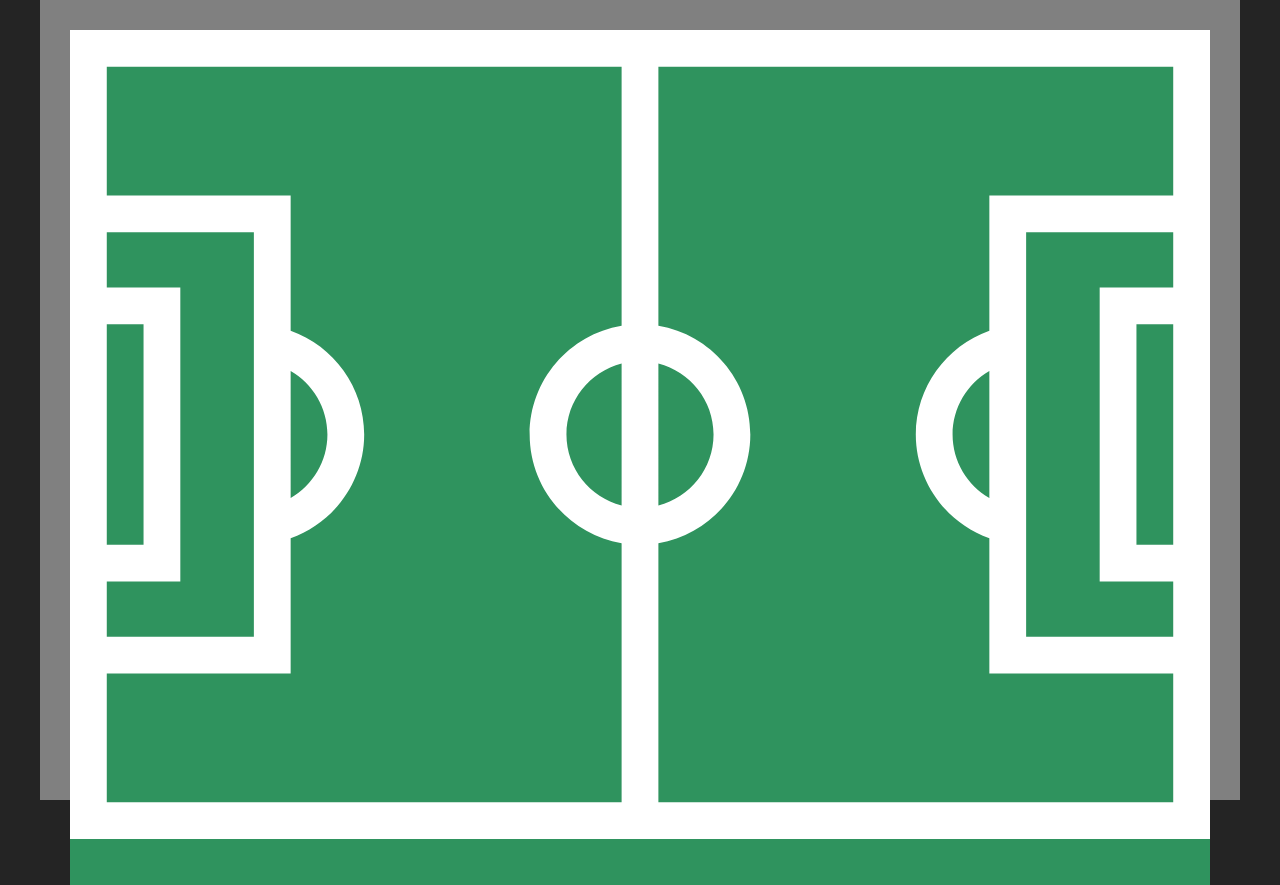
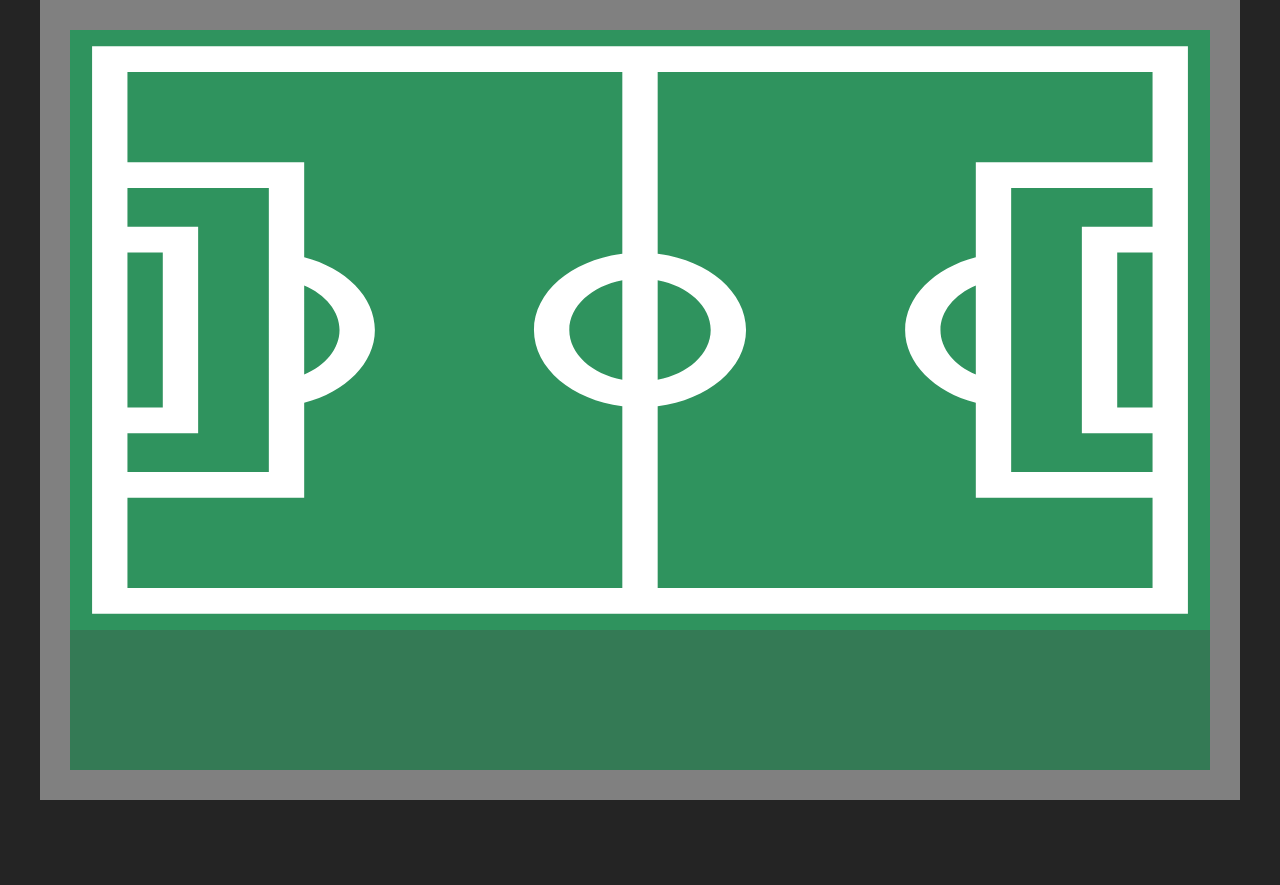
Before and after one commit to Anyelka/foci, a React (Vite) app: page / in a window 1280 px wide. After the commit the page ends 800 px from the top, so only its background shows below. Built offline with nearby package versions, Linux system fonts and the light colour scheme.

Commit message:
fix field stretch

```diff
--- a/src/assets/FieldBackground.jsx
+++ b/src/assets/FieldBackground.jsx
@@ -2,8 +2,8 @@ const FieldBackground = () => {
   return (
     <svg
       fill="#ffffff"
-      /* height="100%"
-      width="100%" */
+      height="100%"
+      width="100%"
       /* position="absolute" */
       /* top="50%"
       left="50%" */
@@ -12,7 +12,7 @@ const FieldBackground = () => {
       id="Layer_1"
       xmlns="http://www.w3.org/2000/svg"
       xmlns:xlink="http://www.w3.org/1999/xlink"
-      viewBox="0 72 496 360"
+      viewBox="-10 62 516 372"
       preserveAspectRatio="none"
       xml:space="preserve"
     >
--- a/src/index.css
+++ b/src/index.css
@@ -36,24 +36,6 @@ h1 {
   line-height: 1.1;
 }
 
-@media (max-aspect-ratio: 3/4) {
-  .field-background {
-    z-index: -1;
-  }
-
-  .field {
-    transform: rotate(90deg);
-  }
-
-  .players {
-    transform: rotate(-90deg);
-  }
-
-  .player {
-    transform: translateZ(1111111);
-  }
-}
-
 .stadium-container {
   display: flex;
 
@@ -79,6 +61,7 @@ h1 {
 .field {
   background-color: #2f935e;
   aspect-ratio: 4 / 3;
+  max-height: 75vh;
 
   position: relative;
 }
```
